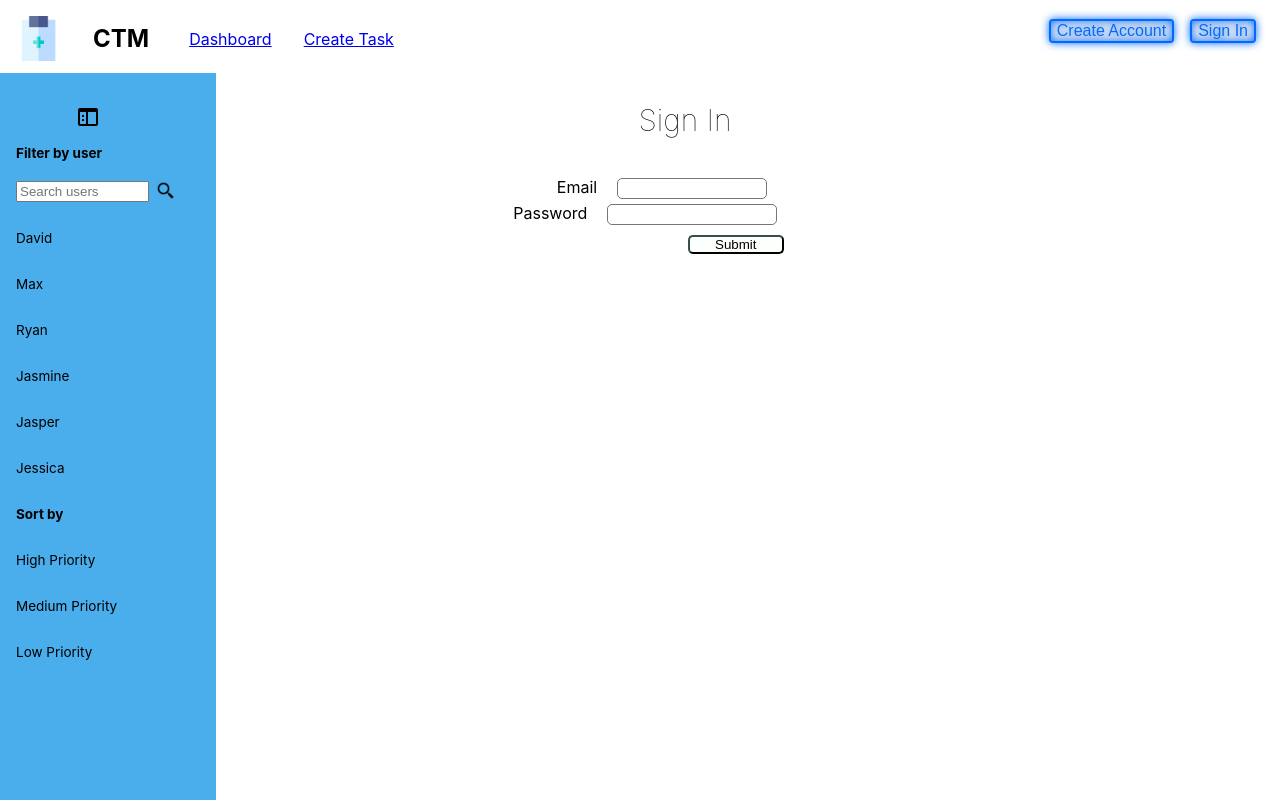
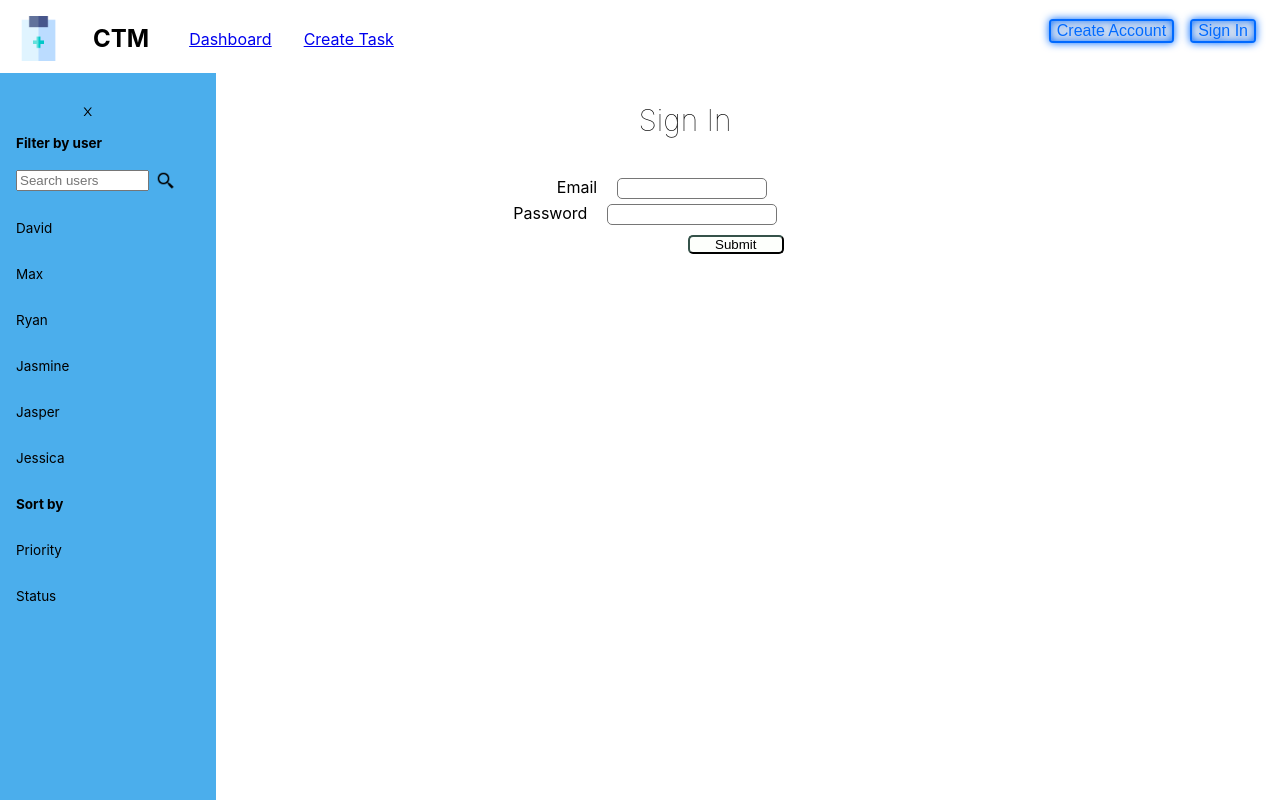
Before and after one commit to david-tech-ding/task-management-app, a React (Create React App) app: page /sign-in in a window 1280 px wide. Built offline with nearby package versions, Linux system fonts and the light colour scheme.

Commit message:
Minor changes to sidebar

```diff
--- a/package.json
+++ b/package.json
@@ -9,6 +9,7 @@
     "react": "^18.2.0",
     "react-datepicker": "^4.16.0",
     "react-dom": "^18.2.0",
+    "react-icons": "^4.10.1",
     "react-scripts": "5.0.1",
     "web-vitals": "^2.1.4"
   },
--- a/src/components/SideBar.js
+++ b/src/components/SideBar.js
@@ -3,7 +3,8 @@ import { Link, useLocation } from "react-router-dom";
 import qs from "qs";
 import "../styles/sidebar.css";
 import searchLogo from "../images/searchLogo.png";
-import sideBarLogo from "../images/sideBarLogo.png";
+import * as FaIcons from "react-icons/fa";
+import * as AiIcons from "react-icons/ai";
 
 const SideBar = () => {
   const { search } = useLocation();
@@ -44,7 +45,11 @@ const SideBar = () => {
   return (
     <div className={`side-bar ${sidebarVisible ? "expanded" : "collapsed"}`}>
       <div className="logo-container" onClick={toggleSidebar}>
-        <img src={sideBarLogo} alt="Sidebar Logo" className="sidebar-logo" />
+        {sidebarVisible ? (
+          <AiIcons.AiOutlineClose className="sidebar-logo" />
+        ) : (
+          <FaIcons.FaBars className="sidebar-logo" />
+        )}
       </div>
       {contentVisible && (
         <div className="side-bar-content">
@@ -74,26 +79,18 @@ const SideBar = () => {
               <b>Sort by</b>
               <div className="priority">
                 <Link
-                  to={buildQueryString("query", { priority: "High" })}
+                  to={buildQueryString("query", { priority: "priority" })}
                   className="priority-link"
                 >
-                  High Priority
+                  Priority
                 </Link>
               </div>
-              <div className="priority">
+              <div className="status">
                 <Link
-                  to={buildQueryString("query", { priority: "Medium" })}
-                  className="priority-link"
+                  to={buildQueryString("query", { priority: "status" })}
+                  className="status-link"
                 >
-                  Medium Priority
-                </Link>
-              </div>
-              <div className="priority">
-                <Link
-                  to={buildQueryString("query", { priority: "Low" })}
-                  className="priority-link"
-                >
-                  Low Priority
+                  Status
                 </Link>
               </div>
             </div>
--- a/src/styles/sidebar.css
+++ b/src/styles/sidebar.css
@@ -12,7 +12,7 @@
     padding-left: 1rem;
     background-color: white;
     text-align: left;
-    transition: width 0.5s;
+    transition: width 1s;
 }
 
 .logo-container {
@@ -59,15 +59,15 @@
 input{
     width: 59%;
 }
-.user-link, .priority-link{
+.user-link, .priority-link, .status-link{
     text-decoration: none;
     color: black
 }
 
-.user, .priority, .sort-container{
+.user, .priority, .status, .sort-container{
     padding-top: 30px;
 }
 
-.user-link:hover, .priority-link:hover{
-    font-weight: 800;
+.user-link:hover, .priority-link:hover, .status-link:hover{
+    font-weight: 600;
 }
```
Also changed, not shown: 1 other file (tests, documents, lock files or other folders).
